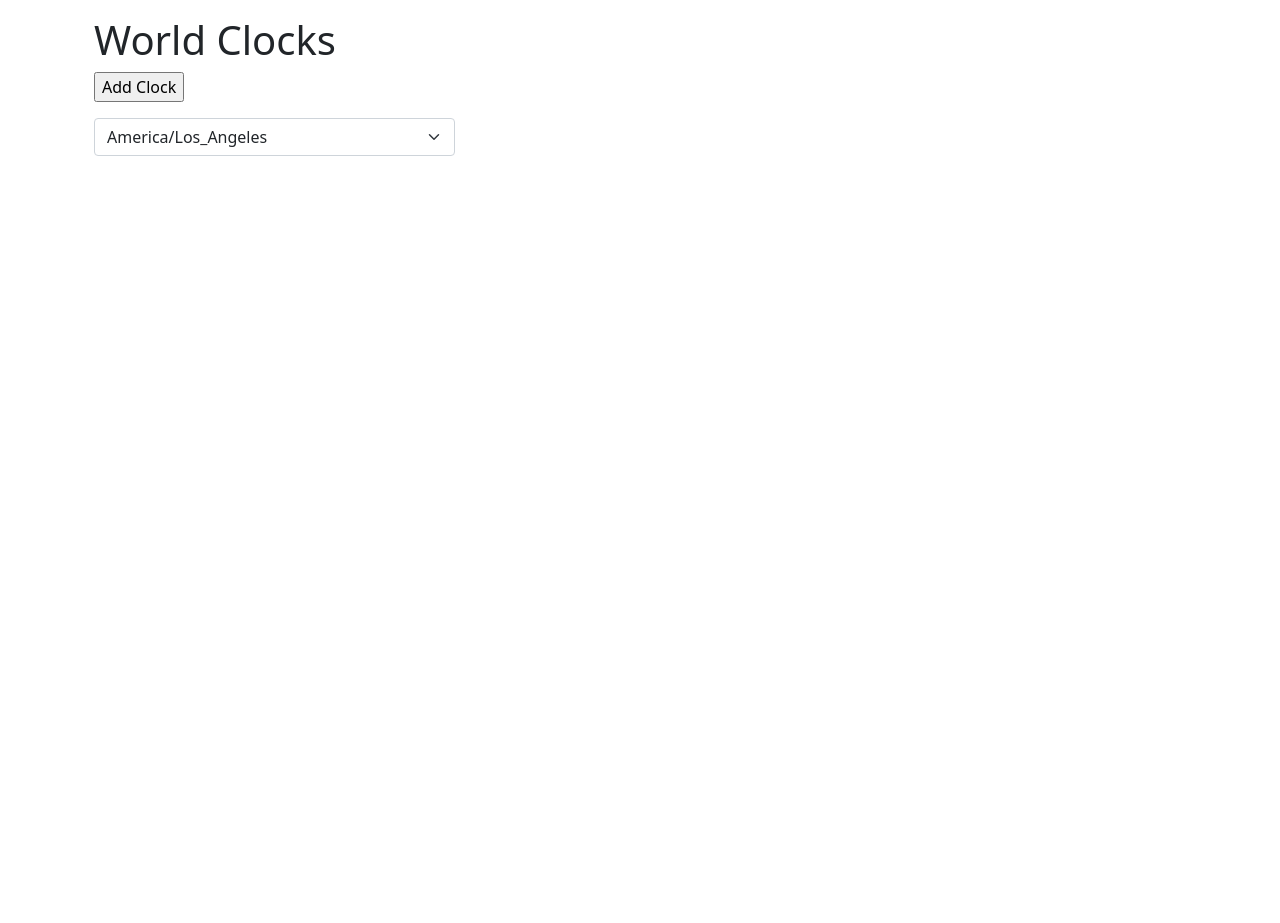
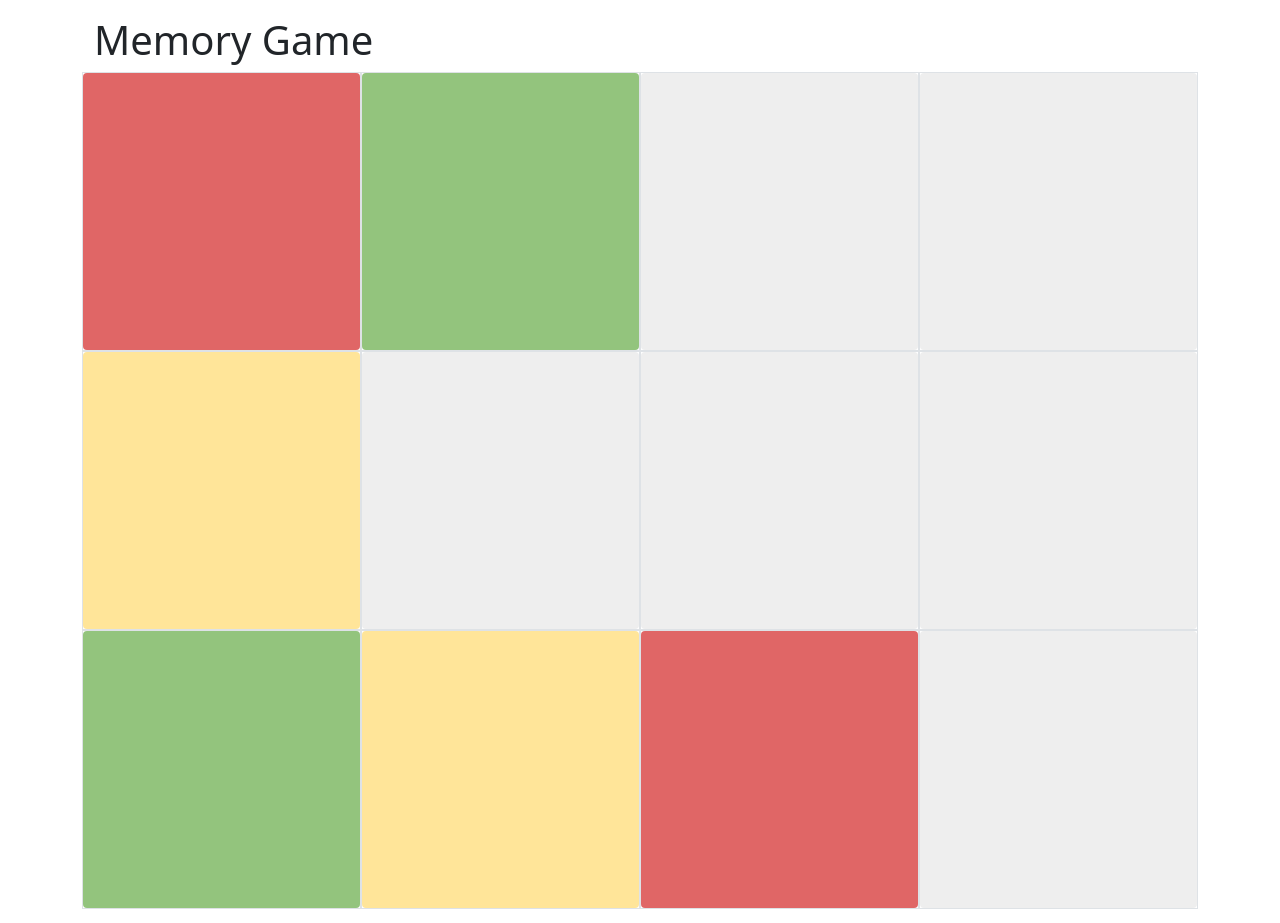
Before and after one commit to ccasil/DojoReact, a React (Create React App) app: page / in a window 1280 px wide. Shown: the top 923 px of the page. Before the commit the page ends 800 px from the top, so only its background shows below. Built offline with nearby package versions, Linux system fonts and the light colour scheme.

Commit message:
memory game

```diff
--- a/src/App.css
+++ b/src/App.css
@@ -1,3 +1,33 @@
 .logged-in {
     color: green;
 }
+
+.square {
+    background-color: #eeeeee;
+    border-radius: 4px;
+    padding-bottom: 100%;
+ }
+
+.gray {
+    background-color: #eeeeee !important;
+}
+
+.green {
+    background-color: #93c47d !important;
+}
+
+.red {
+    background-color: #e06666 !important;
+}
+
+.yellow {
+    background-color: #ffe599 !important;
+}
+
+.correct {
+    background-color: #9fc5f8 !important;
+}
+
+.wrong {
+    background-color: #fff !important;
+}
--- a/src/InfoCard.js
+++ /dev/null
@@ -1,44 +0,0 @@
-import React from 'react';
-
-class Counter extends React.Component {
-    constructor(props){
-        super(props);
-        this.state = {
-            shint: false
-        }
-    }
-    showHint() {
-        console.log('showhint', this.state.shint);
-        this.setState({
-            shint: !this.state.shint
-        });
-    }
-    render(){
-        return (
-            <div className='mt-3'>
-                <div className='row justify-content-center'>
-                    <div className='col-6'>
-                        <div className="card" onClick={ () => this.showHint() } >
-                            <img src={this.props.imgPath} className="card-img-top" alt="..." />
-                            <div className="card-body" id="bodytext">
-                            { !this.state.shint &&
-                            <div>
-                                <h5 className="card-title">{this.props.title}</h5>
-                                <p className="card-text">{this.props.description}</p>
-                                </div>
-                            }
-                            { this.state.shint &&
-                            <div>
-                                <p className="card-text">{this.props.hint}</p>
-                                </div>
-                            }
-                            </div>
-                        </div>
-                    </div>
-                </div>
-            </div>
-        )
-    }
-}
-
-export default Counter;
--- /dev/null
+++ b/src/Memory.js
@@ -0,0 +1,65 @@
+import React from 'react';
+import App from './App';
+
+class Card extends React.Component {
+    constructor(props){
+        super(props);
+        this.squares = []
+        this.state = {
+            seconds: 3,
+            data: this.squares
+        }
+    }
+
+    componentDidMount(){
+        let answers2 = ['green', 'green', 'red', 'red', 'yellow', 'yellow', 'gray', 'gray', 'gray', 'gray', 'gray', 'gray']
+        for (let i = answers2.length - 1; i > 0; i--) {
+            const j = Math.floor(Math.random() * (i + 1));
+            [answers2[i], answers2[j]] = [answers2[j], answers2[i]];
+        }
+        for(var i = 0; i < 12; i++){
+            let item =
+            <div key={i} className='col-3 border p-0'>
+                <div className={'square ' + answers2[i]}>
+
+                </div>
+            </div>
+        this.squares.push(item)
+        this.setState({
+            data: this.squares
+         });
+        }
+	}
+
+    startTime() {
+        setInterval(() => {
+            if(this.state.seconds > 0){
+                this.setState({
+                    seconds: this.state.seconds - 1
+                });
+            } else {
+                this.guessMode();
+            }
+        }, 1000);
+    }
+
+    guessMode() {
+
+    }
+    render(){
+        return(
+            <div className='container'>
+                <h1 className='h1'>Memory Game</h1>
+                <div className='row'>
+                    {this.state.data}
+                </div>
+                <button className='mt-3' onClick={ () => this.startTime() } >
+                    Start Game
+                </button>
+                <p>{this.state.seconds}</p>
+            </div>
+        )
+    }
+}
+
+export default Card;
--- a/src/index.js
+++ b/src/index.js
@@ -7,14 +7,15 @@ import App from './App';
 import Counter from './Counter';
 import List from './List';
 import Card from './Card';
-import InfoCard from './InfoCard';
 import Time from './Time';
+import Memory from './Memory';
 
 ReactDOM.render(
   <React.StrictMode>
     <div className='container mt-3'>
     {/* <App /> */}
-    <Time />
+    <Memory />
+    {/* <Time /> */}
     {/* <Counter name="none" />
     <List loggedIn="goose" /> */}
     {/* <InfoCard title="title ex" description="ex desc" imgPath="./src/" hint="this is the hint"/> */}
```
